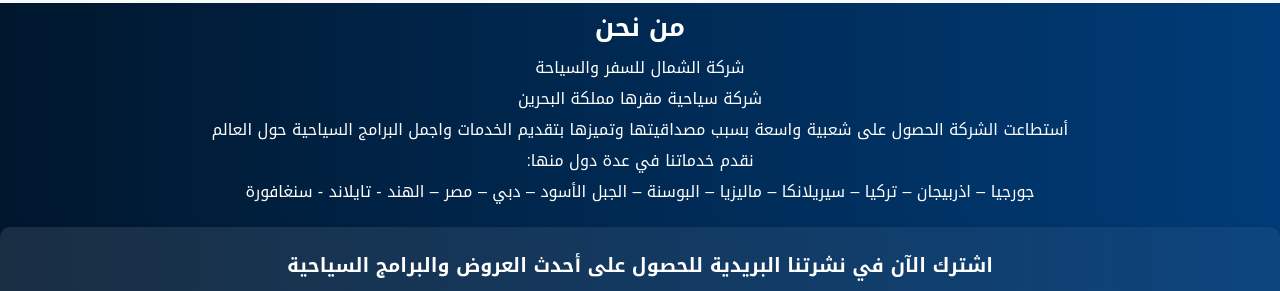
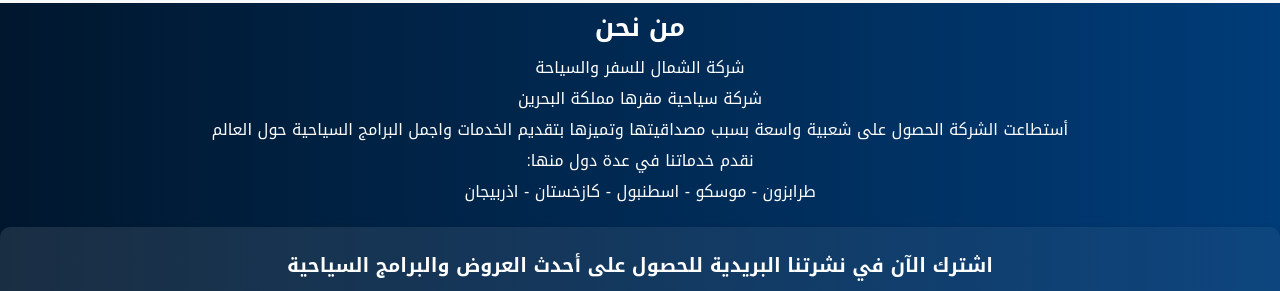
Before and after one commit to Mohammed-Website/northtravel, a plain HTML site: page index.html in a window 1280 px wide. Shown: the part 3295-3586 px from the top of the page. Drawn offline with nearby package versions, Linux system fonts and the light colour scheme.

Commit message:
Update index.html

```diff
--- a/index.html
+++ b/index.html
@@ -117,8 +117,7 @@
         <p class="mughader_animate_on_scroll">أستطاعت الشركة الحصول على شعبية واسعة بسبب مصداقيتها وتميزها بتقديم
             الخدمات واجمل البرامج السياحية حول العالم</p>
         <p class="mughader_animate_on_scroll">نقدم خدماتنا في عدة دول منها:</p>
-        <p class="mughader_animate_on_scroll">جورجيا – اذربيجان – تركيا – سيريلانكا – ماليزيا – البوسنة – الجبل الأسود –
-            دبي – مصر – الهند - تايلاند - سنغافورة</p>
+        <p class="mughader_animate_on_scroll">طرابزون - موسكو - اسطنبول - كازخستان - اذربيجان</p>
 
 
 
```
